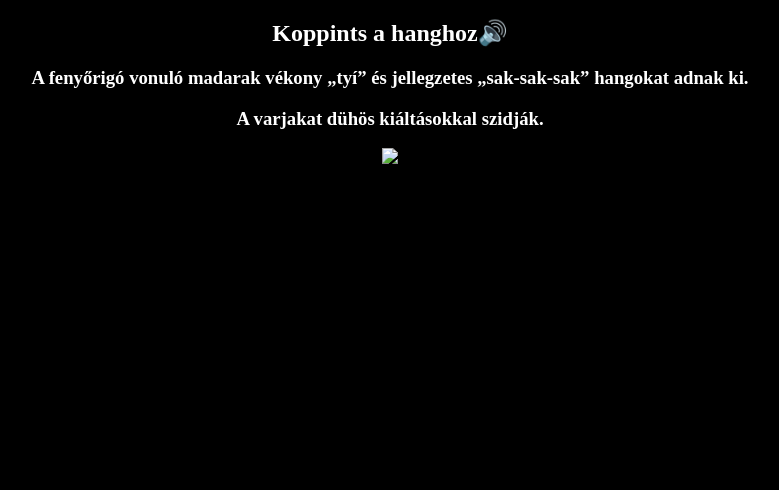
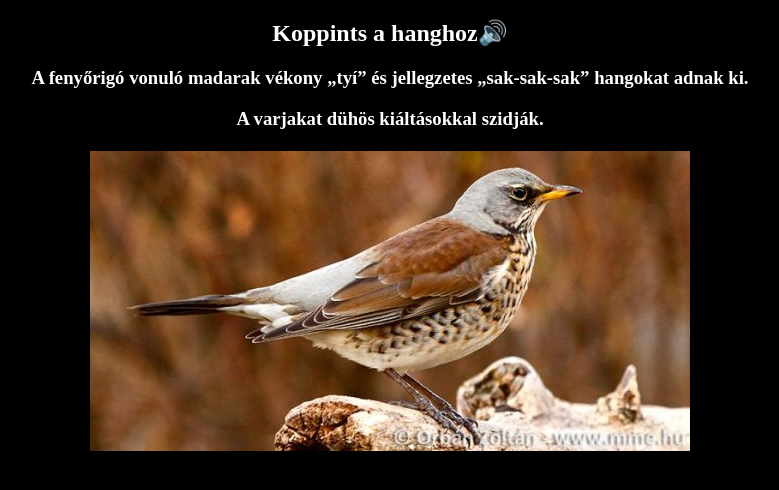
Before and after one commit to stammv74-spec/Zene, a plain HTML site: page index.html in a window 1280 px wide. Shown: the part 62-552 px from the top of the page, without its empty margins (250-1029 px from the left). Drawn offline with Linux system fonts and the light colour scheme.

Commit message:
Update index.html

```diff
--- a/index.html
+++ b/index.html
@@ -13,7 +13,7 @@
  <h3><p>A fenyőrigó vonuló madarak vékony „tyí” és jellegzetes „sak-sak-sak” hangokat adnak ki.<p>
    <p>A varjakat dühös kiáltásokkal szidják.<p></h3>
 
-  <img src="fenyőrigó2-600x300">
+  <h4><img src="fenyőrigó2-600x300.jpg"><h4>
 
 <script>
 function playAudio(start) {
```
